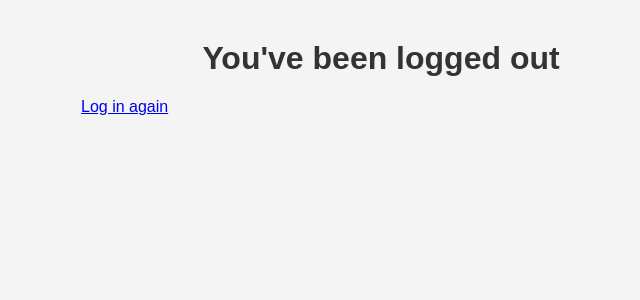
After one commit to shourya011/django-learning, a Django app: template templates/logged_out.html in a window 1280 px wide. The commit adds this page. Shown: the top 300 px of the page, without its empty margins (259-899 px from the left). Run offline with Django 5.2, Linux system fonts and the light colour scheme; the template is opened without the code that fills it, so the values that code supplies are empty.

Commit message:
Login & Logout

```diff
--- a/learning/settings.py
+++ b/learning/settings.py
@@ -120,3 +120,7 @@ STATIC_ROOT = BASE_DIR /'static'
 STATICFILES_DIRS = [
     BASE_DIR / 'learning' / 'static'
 ]
+
+
+LOGIN_URL = 'login'
+LOGIN_REDIRECT_URL = 'home'
--- a/learning/urls.py
+++ b/learning/urls.py
@@ -17,6 +17,8 @@ Including another URLconf
 from django.contrib import admin
 from django.urls import path
 from pages import views
+from django.contrib.auth import views as auth_views
+
 
 urlpatterns = [
     path('admin/', admin.site.urls),
@@ -24,4 +26,6 @@ urlpatterns = [
     path('hello/<str:name>/',views.greet),
     path('delete/<int:movie_id>/', views.delete_movie, name='delete_movie'),
     path('edit/<int:movie_id>/',views.edit_movie,name='edit_movie'),
+    path('login/', auth_views.LoginView.as_view(template_name='login.html'), name='login'),
+    path('logout/', auth_views.LogoutView.as_view(template_name='logged_out.html'), name='logout'),
 ]
--- a/pages/views.py
+++ b/pages/views.py
@@ -3,6 +3,7 @@ from django.http import HttpResponse
 from django.shortcuts import redirect,get_object_or_404
 from pages.models import Movie,Genre
 from django.contrib import messages
+from django.contrib.auth.decorators import login_required
 
 # Create your views here.
 # def home(request):
@@ -14,7 +15,7 @@ from django.contrib import messages
     #     'movies': movies,
     # }
     # return render(request,'home.html',context)
-
+@login_required
 def home(request):
     if request.method == "POST":
         title_value = request.POST.get('title')
--- a/templates/home.html
+++ b/templates/home.html
@@ -8,6 +8,10 @@
     <link rel="stylesheet" href="{% static 'css/style.css' %}">
 </head>
 <body>
+    <form method="POST" action="{% url 'logout' %}" style="display:inline">
+        {% csrf_token %}
+        <button type="submit">Log out</button>
+    </form>
     {% if messages %}
         {% for message in messages %}
             <p>{{ message }}</p>
--- /dev/null
+++ b/templates/logged_out.html
@@ -0,0 +1,4 @@
+{% load static %}
+<link rel="stylesheet" href="{% static 'css/style.css' %}">
+<h1>You've been logged out</h1>
+<a href="{% url 'login' %}">Log in again</a>
--- /dev/null
+++ b/templates/login.html
@@ -0,0 +1,6 @@
+{% load static %}
+<form method="POST">
+    {% csrf_token %}
+    {{ form }}
+    <button type="submit">Log in</button>
+</form>
```
